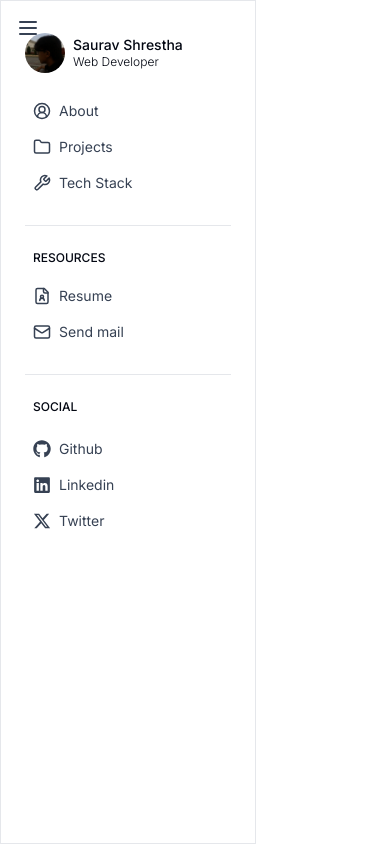
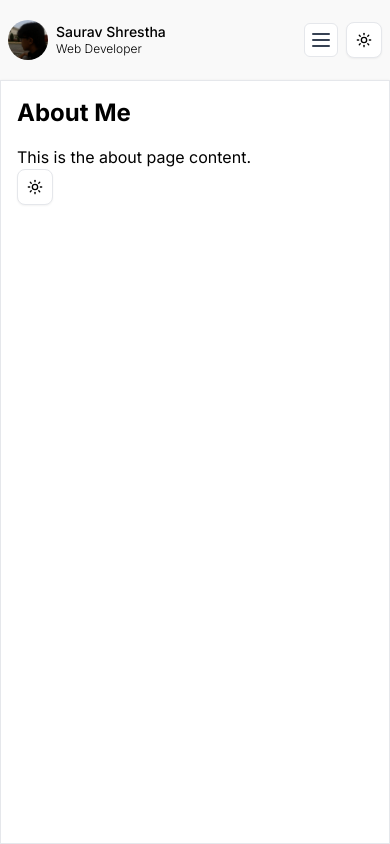
Before and after one commit to lucid005/portfolio-website, a Next.js app: page / in a window 390 px wide. Built offline with nearby package versions, Linux system fonts and the light colour scheme.

Commit message:
made a lil bit responsive

```diff
--- a/src/app/page.tsx
+++ b/src/app/page.tsx
@@ -1,14 +1,17 @@
+"use client"
 
 import Sidebar from "@/components/Sidebar";
 import About from "./pages/About/page";
 import MyProjects from "./pages/MyProjects/page";
 import TechStack from "./pages/TechStack/page";
+import { useTheme } from "next-themes";
 
 export default function Home() {
+  const { theme } = useTheme();
   return (
-    <div className="w-full h-screen fixed">
-      <Sidebar />
-      <div>
+    <div className={`${theme === "dark" ? 'bg-black text-white' : 'bg-[#f9f9f9] text-black'} w-full min-h-screen xl:p-2 flex flex-col xl:flex-row`}>
+        <Sidebar />
+      <div className="bg-white border xl:rounded-xl shadow-sm w-full flex-1">
         <About />
         <MyProjects />
         <TechStack />
--- a/src/app/pages/About/page.tsx
+++ b/src/app/pages/About/page.tsx
@@ -1,11 +1,13 @@
-"use client"
+"use client";
 
-import { ModeToggle } from "@/components/ModeToggle"
+import { ModeToggle } from "@/components/ModeToggle";
 
 export default function About() {
-    return (
-       <div>
-            <ModeToggle />
-       </div>
-    )
+  return (
+    <div className="p-4">
+      <h1 className="text-2xl font-bold">About Me</h1>
+      <p className="mt-4">This is the about page content.</p>
+      <ModeToggle />
+    </div>
+  );
 }
--- a/src/components/Sidebar.tsx
+++ b/src/components/Sidebar.tsx
@@ -1,25 +1,35 @@
-"use client"
+"use client";
 
 import Image from "next/image";
 import { navLinks, resources, social } from "@/data/NavData";
 import { Menu } from "lucide-react";
 import { useState } from "react";
+import { ModeToggle } from "./ModeToggle";
+import { useRouter, usePathname } from "next/navigation";
 
 export default function Sidebar() {
-  const [ isOpen, setIsOpen ] = useState(false);
+  const [isOpen, setIsOpen] = useState(false);
+  const router = useRouter();
+  const pathname = usePathname();
 
-  const toogleSidebar = () => {
+  const toggleSidebar = () => {
     setIsOpen(!isOpen);
-  }
+  };
+
+  const handleNavigation = (href: string) => {
+    router.push(href);
+    setIsOpen(false);
+  };
 
   return (
-    <div className="max-w-64 h-full border">
-      <div className="md:hidden fixed top-4 left-4 z-50">
-        <button onClick={toogleSidebar} className="text-gray-700 focus:outline-none">
-          {isOpen ? <Menu size={24} /> : <Menu size={24} />}
-        </button>
-      </div>
-      <div className="w-full h-full px-6 space-y-5 mt-8">
+    <>
+      {isOpen && (
+        <div
+          className="fixed inset-0 bg-black opacity-50 z-30 xl:hidden"
+          onClick={toggleSidebar}></div>
+      )}
+
+      <div className="xl:hidden flex items-center justify-between px-2 sm:px-5 py-5">
         <div className="flex items-center gap-2">
           <Image
             src={"/Profile.jpg"}
@@ -33,12 +43,44 @@ export default function Sidebar() {
             <span className="font-light text-xs">Web Developer</span>
           </div>
         </div>
+        <div className="flex items-center gap-2">
+          <button
+            onClick={toggleSidebar}
+            className="text-gray-700 focus:outline-none bg-white p-1 border rounded-sm">
+            <Menu size={24} />
+          </button>
+          <ModeToggle />
+        </div>
+      </div>
+
+      {/* Sidebar */}
+      <div
+        className={`fixed xl:relative inset-y-0 left-0 transform ${
+          isOpen ? "translate-x-0" : "-translate-x-full"
+        } xl:translate-x-0 transition-transform duration-200 ease-in-out w-[250px] h-full bg-white xl:bg-[#f9f9f9] z-40`}>
+        <div className="w-full h-full px-4 space-y-8 mt-6">
+          <div className="flex items-center gap-2">
+            <Image
+              src={"/Profile.jpg"}
+              width={40}
+              height={40}
+              alt="profile-img"
+              className="w-10 h-10 rounded-full object-cover"
+            />
+            <div className="text-sm leading-4.5">
+              <p className="font-normal">Saurav Shrestha</p>
+              <span className="font-light">Web Developer</span>
+            </div>
+          </div>
           <div className="space-y-6">
             <nav>
               {navLinks.map((link, index) => (
                 <button
                   key={index}
-                className="flex items-center text-gray-700 text-sm rounded-[8px] w-full p-2 gap-2 cursor-pointer hover:text-black">
+                  onClick={() => handleNavigation(link.href)}
+                  className={`flex items-center text-gray-700 text-sm font-medium rounded-[8px] w-full px-3 py-2 gap-2 cursor-pointer hover:text-black transition-colors duration-200 ${
+                    pathname === link.href ? "bg-gray-200" : ""
+                  }`}>
                   <span>{link.icon}</span>
                   <p>{link.text}</p>
                 </button>
@@ -51,7 +93,7 @@ export default function Sidebar() {
                 {resources.map((link, index) => (
                   <li
                     key={index}
-                  className="flex items-center text-gray-700 text-sm rounded-[8px] w-full p-2 gap-2 cursor-pointer">
+                    className="flex items-center text-gray-700 text-sm font-medium rounded-[8px] w-full px-3 py-2 gap-2 cursor-pointer hover:text-black transition-colors duration-200">
                     <span>{link.icon}</span>
                     <a href={link.href} target="_blank">
                       {link.text}
@@ -62,12 +104,14 @@ export default function Sidebar() {
             </nav>
             <hr />
             <nav className="space-y-3">
-            <h3 className="uppercase text-xs font-medium mb-4 pl-2">Social</h3>
+              <h3 className="uppercase text-xs font-medium mb-4 pl-2">
+                Social
+              </h3>
               <ul>
                 {social.map((link, index) => (
                   <li
                     key={index}
-                  className="flex items-center text-gray-700 text-sm rounded-[8px] w-full p-2 gap-2 cursor-pointer hover:text-black">
+                    className="flex items-center text-gray-700 text-sm font-medium rounded-[8px] w-full px-3 py-2 gap-2 cursor-pointer hover:text-black transition-colors duration-200">
                     <span className="">{link.icon}</span>
                     <a href={link.href} target="_blank">
                       {link.text}
@@ -79,5 +123,6 @@ export default function Sidebar() {
           </div>
         </div>
       </div>
+    </>
   );
 }
--- a/src/data/NavData.ts
+++ b/src/data/NavData.ts
@@ -8,17 +8,17 @@ const iconSize = "18px";
 export const navLinks = [
   {
     text: "About",
-    href: "/About",
+    href: "/about",
     icon: React.createElement(CircleUserRound, { size : iconSize }),
   },
   {
     text: "Projects",
-    href: "/Projects",
+    href: "/my-projects",
     icon: React.createElement(Folder, { size : iconSize }),
   },
   {
     text: "Tech Stack",
-    href: "/TechStack",
+    href: "/tech-stack",
     icon: React.createElement(Wrench, { size : iconSize }),
   },
 ];
```
Lines whose indentation alone changed are shown as unchanged.
